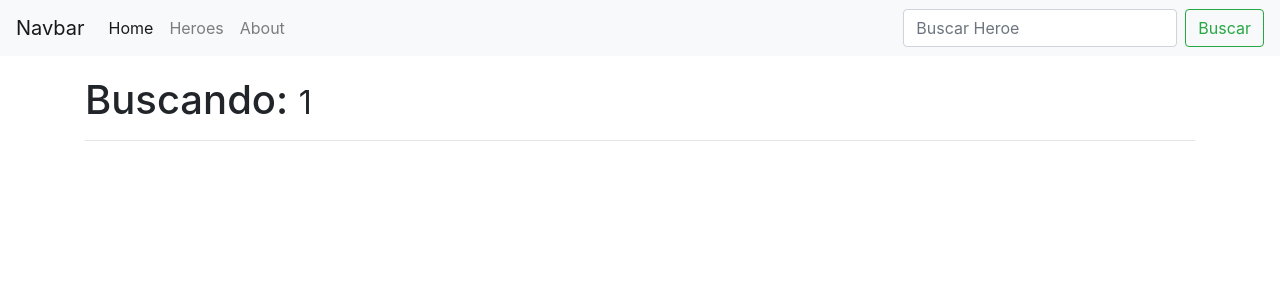
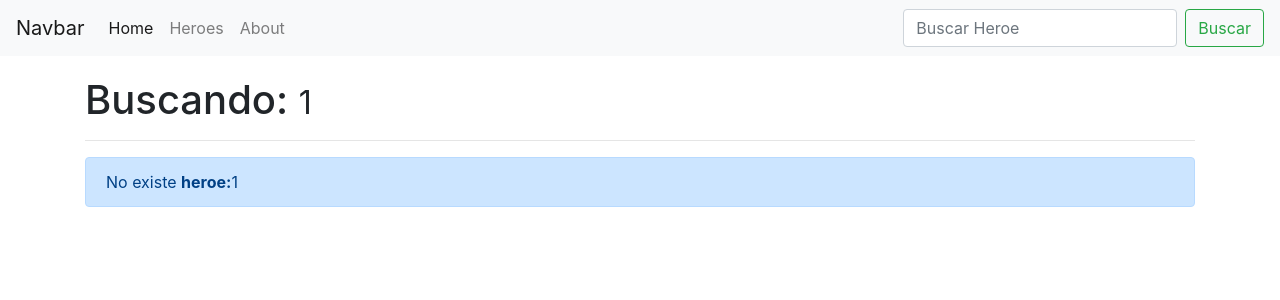
Before and after one commit to rodriguezandrade/Angular-Best-Practices, an Angular app: page /search/1 in a window 1280 px wide. Shown: the top 300 px of the page. Built offline with nearby package versions, Linux system fonts and the light colour scheme.

Commit message:
Input Receive information from child component

```diff
--- a/src/app/components/app.module.ts
+++ b/src/app/components/app.module.ts
@@ -11,6 +11,7 @@ import { RouterModule } from '@angular/router';
 import { HeroesService } from '../services/heroes.service';
 import { HeroeComponent } from './heroe/heroe.component';
 import { SearchHeroeComponent } from './search-heroe/search-heroe.component';
+import { HeroetarjetaComponent } from './heroetarjeta/heroetarjeta.component';
 
 @NgModule({
   declarations: [
@@ -21,6 +22,7 @@ import { SearchHeroeComponent } from './search-heroe/search-heroe.component';
     AboutComponent,
     HeroesComponent,
     HeroeComponent,
+    HeroetarjetaComponent,
     SearchHeroeComponent
   ],
   imports: [
--- a/src/app/components/heroes/heroes.component.html
+++ b/src/app/components/heroes/heroes.component.html
@@ -1,13 +1,5 @@
 <h1><small>Marvel y Dc</small></h1>
 <hr>
 <div class="card-columns animated fadeIn">
-  <div class="card" *ngFor="let heroe of heroes; let i = index">
-    <img class="card-img-top" [src]="heroe.img" [alt]="heroe.nombres">
-    <div class="card-body">
-      <h5 class="card-title">{{heroe.nombres}}</h5>
-      <p class="card-text">{{heroe.bio}}</p>
-      <p class="card-text"><small class="text-muted">{{heroe.aparicion}}</small></p>
-      <button (click)="verHeroe(i)" class="btn btn-outline-primary btn-block" >Ver mas...</button>
-    </div>
-  </div>
+    <app-heroetarjeta [heroe]="heroe" [index]="i" *ngFor="let heroe of heroes; let i = index"></app-heroetarjeta>
 </div>
--- /dev/null
+++ b/src/app/components/heroetarjeta/heroetarjeta.component.html
@@ -0,0 +1,9 @@
+<div class="card">
+    <img class="card-img-top" [src]="heroe.img" [alt]="heroe.nombres">
+    <div class="card-body">
+      <h5 class="card-title">{{heroe.nombres}}</h5>
+      <p class="card-text">{{heroe.bio}}</p>
+      <p class="card-text"><small class="text-muted">{{heroe.aparicion}}</small></p>
+      <button (click)="verHeroe()" class="btn btn-outline-primary btn-block" >Ver mas...</button>
+    </div>
+  </div>
--- /dev/null
+++ b/src/app/components/heroetarjeta/heroetarjeta.component.ts
@@ -0,0 +1,20 @@
+import { Component, OnInit, Input } from '@angular/core';
+import { Router } from '@angular/router';
+
+@Component({
+  selector: 'app-heroetarjeta',
+  templateUrl: './heroetarjeta.component.html',
+  styleUrls: ['./heroetarjeta.component.css']
+})
+export class HeroetarjetaComponent implements OnInit {
+  @Input() heroe: any = {};
+  @Input() index: number;
+  constructor(private _router: Router) { }
+
+  ngOnInit() {
+  }
+  verHeroe() {
+    this._router.navigate(['/heroe', this.index]);
+    console.log(this.index);
+  }
+}
--- a/src/app/components/search-heroe/search-heroe.component.html
+++ b/src/app/components/search-heroe/search-heroe.component.html
@@ -1,5 +1,8 @@
 <h1>Buscando: <small>{{termino}}</small></h1>
 <hr>
+<div *ngIf="Heroe.length==0" class="alert alert-primary animated fadeIn fasted" role="alert">
+   No existe <a  class="alert-link">heroe:</a>{{termino}}
+  </div>
 <div class="card-columns animated fadeIn">
   <div class="card" *ngFor="let heroe of Heroe">
     <img class="card-img-top" [src]="heroe.img" [alt]="heroe.nombres">
```
Also changed, not shown: src/app/components/shared/navbar/navbar.component.html (+6 -4 lines), src/app/components/heroetarjeta/heroetarjeta.component.css (added).
